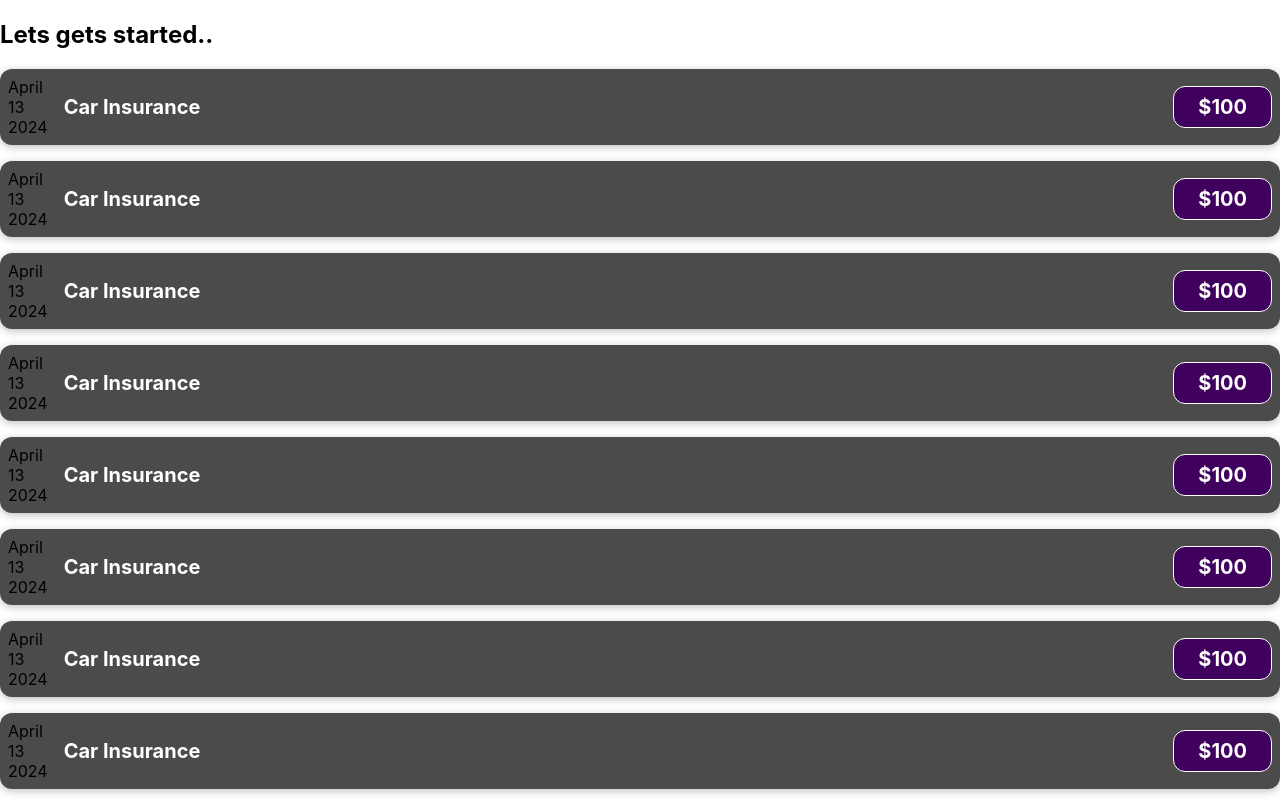
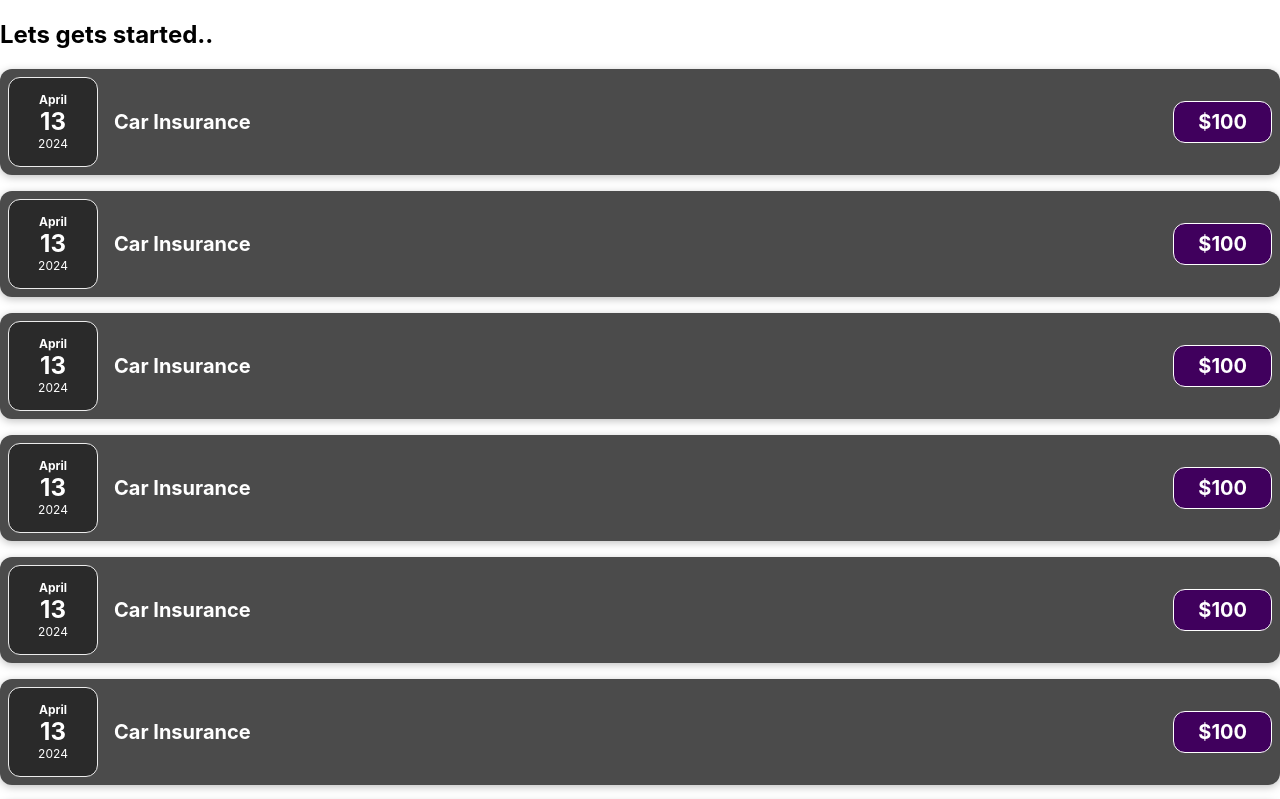
Before and after one commit to Chandan-MG/My-App, a React (Create React App) app: page / in a window 1280 px wide. Shown: the top 799 px of the page. Built offline with nearby package versions, Linux system fonts and the light colour scheme.

Commit message:
Final commit

```diff
--- a/src/App.js
+++ b/src/App.js
@@ -1,7 +1,9 @@
 
-import ExpenseItem from './Components/ExpenseItem';
+import ExpenseItem from './Components/Expenses/ExpenseItem.js';
 
-function App() {
+
+//using arrow functions
+const App = () => {
   const expences = [
     { title: "Car Insurance",amount: 100, date: new Date(2024,3,13)},
     { title: "Car Insurance",amount: 100, date: new Date(2024,3,13)},
--- /dev/null
+++ b/src/Components/Expenses/ExpenseDate.css
@@ -0,0 +1,26 @@
+.expense-date {
+    display: flex;
+    flex-direction: column;
+    width: 5.5rem;
+    height: 5.5rem;
+    border: 1px solid #ececec;
+    background-color: #2a2a2a;
+    color: white;
+    border-radius: 12px;
+    align-items: center;
+    justify-content: center;
+  }
+
+  .expense-date_month {
+    font-size: 0.75rem;
+    font-weight: bold;
+  }
+
+  .expense-date_year {
+    font-size: 0.75rem;
+  }
+
+  .expense-date_day {
+    font-size: 1.5rem;
+    font-weight: bold;
+  }
--- a/src/Components/ExpenseDate.js
+++ b/src/Components/Expenses/ExpenseDate.js
@@ -1,14 +1,15 @@
+import './ExpenseDate.css';
 function ExpenseDate(props){
     const month = props.date.toLocaleString('en-US', {month: 'long'});
     const day = props.date.toLocaleString('en-US', {day: '2-digit'});
     const year = props.date.getFullYear();
 
     return (
-        <div>
+        <div className='expense-date'>
             {/* <div>{month +" " +day +" " +year}</div> */}
-            <div>{month}</div>
-            <div>{day}</div>
-            <div>{year}</div>
+            <div className='expense-date_month'>{month}</div>
+            <div className='expense-date_day'>{day}</div>
+            <div className='expense-date_year'>{year}</div>
         </div>
     )
 }
--- a/src/Components/ExpenseItem.js
+++ b/src/Components/Expenses/ExpenseItem.js
@@ -1,5 +1,6 @@
 import ExpenseDate from "./ExpenseDate";
 import './ExpenseItem.css';
+
 function ExpenseItem(props){
 
     return (
@@ -14,6 +15,7 @@ function ExpenseItem(props){
 
         </div>
     )
+
 }
 
 export default ExpenseItem;
```
Also changed, not shown: src/Components/Expenses/ExpenseItem.css (renamed from src/Components/ExpenseItem.css).
